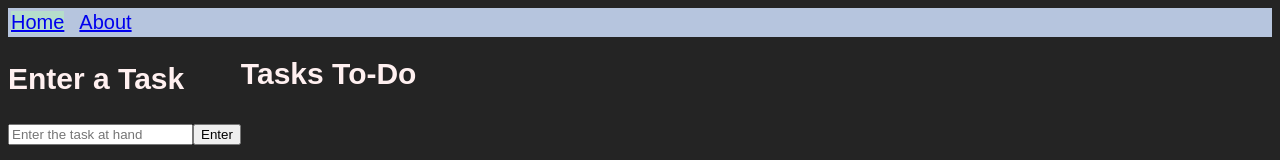
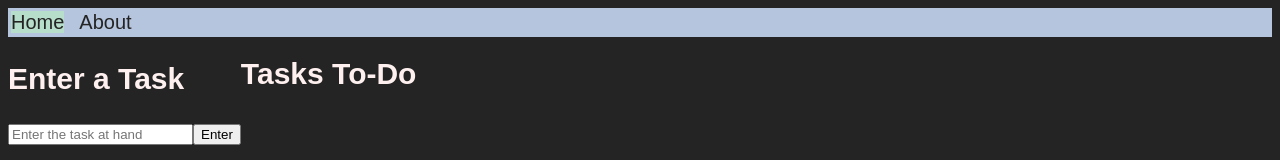
Before and after one commit to alex-305/Tasker, a Vue app: page / in a window 1280 px wide. Shown: the top 160 px of the page. Built offline with nearby package versions, Linux system fonts and the light colour scheme.

Commit message:
Updated styling

```diff
--- a/src/components/NavigationBar.vue
+++ b/src/components/NavigationBar.vue
@@ -29,6 +29,8 @@ import { RouterLink } from 'vue-router';
 }
 .navbar a {
     margin-right: 15px;
+    text-decoration: none;
+    color: #242424;
 }
 
 .active {
```
